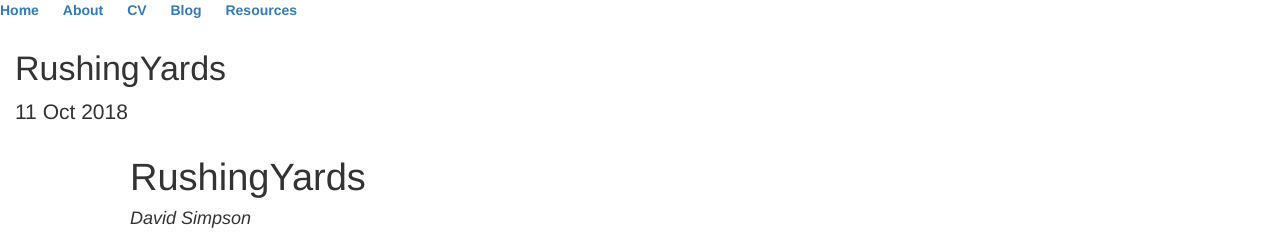
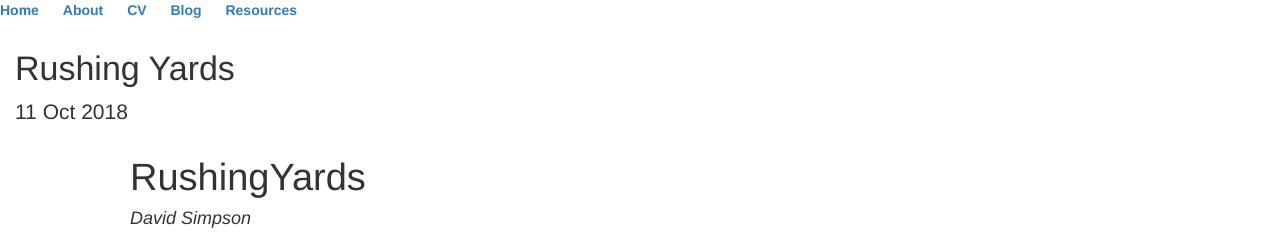
Before and after one commit to dcsimpson01/dcsimpson01.github.io, a Jekyll site: the page built from _posts/2018-10-11-RushingYards .html, in a window 1280 px wide. Shown: the top 238 px of the page. Built offline with Jekyll 4.4.1, drawn with Linux system fonts in a browser that asks for light colours.

Commit message:
Update 2018-10-11-RushingYards .html

```diff
--- a/_posts/2018-10-11-RushingYards .html
+++ b/_posts/2018-10-11-RushingYards .html
@@ -1,6 +1,6 @@
 ---
 layout: post
-title: RushingYards
+title: Rushing Yards
 ---
 <!DOCTYPE html>
 
```
